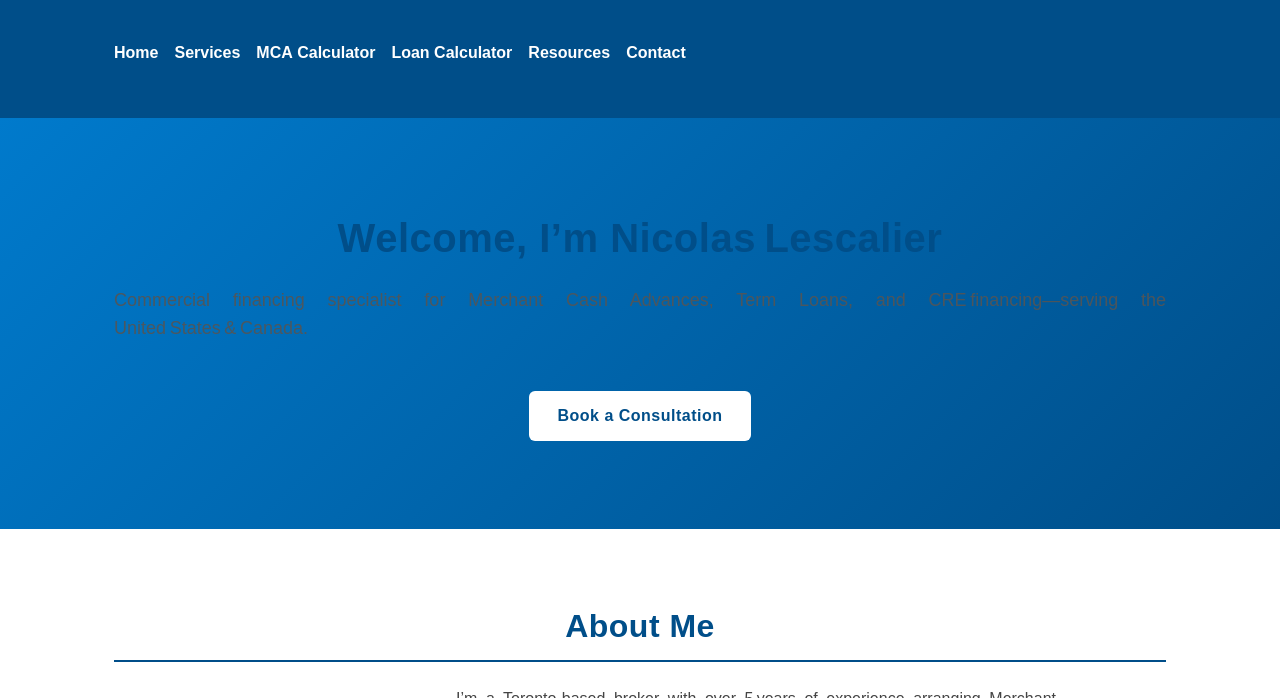
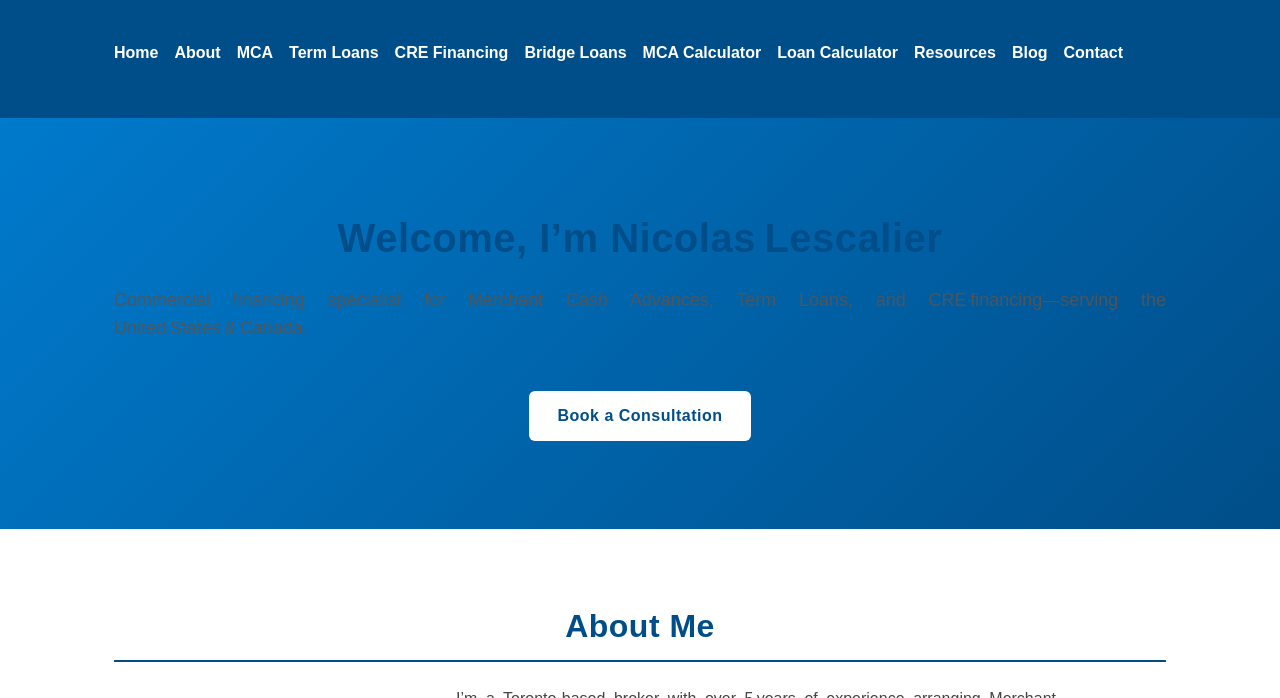
Before and after one commit to lescalier93/nicolaslescalier, a Jekyll site: the page built from index.html, in a window 1280 px wide and 900 px high, cut to the strip 0-698 px from the top of the window. Built offline with Jekyll 4.4.1, drawn with Linux system fonts in a browser that asks for light colours.

Commit message:
Update header navigation with About, MCA, Term Loans, CRE, Bridge Loans, Blog links

```diff
--- a/_includes/header.html
+++ b/_includes/header.html
@@ -1,13 +1,19 @@
+
 <header>
   <div class="container">
     <nav>
       <ul>
         <li><a href="index.html">Home</a></li>
-        <li><a href="services.html">Services</a></li>
-        <li><a href="merchant-cash-advance-calculator.html">MCA Calculator</a></li>
-        <li><a href="term-loan-calculator.html">Loan Calculator</a></li>
+        <li><a href="about.html">About</a></li>
+        <li><a href="mca.html">MCA</a></li>
+        <li><a href="term-loans.html">Term Loans</a></li>
+        <li><a href="cre.html">CRE Financing</a></li>
+        <li><a href="bridge-loans.html">Bridge Loans</a></li>
+        <li><a href="merchant-cash-advance-calculator.html">MCA Calculator</a></li>
+        <li><a href="term-loan-calculator.html">Loan Calculator</a></li>
         <li><a href="resources.html">Resources</a></li>
-        <li><a href="contact.html">Contact</a></li>
+        <li><a href="/blog/">Blog</a></li>
+        <li><a href="#contact">Contact</a></li>
       </ul>
     </nav>
   </div>
```
